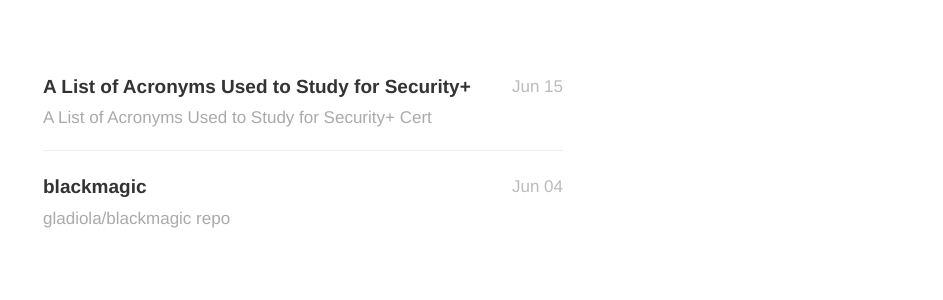
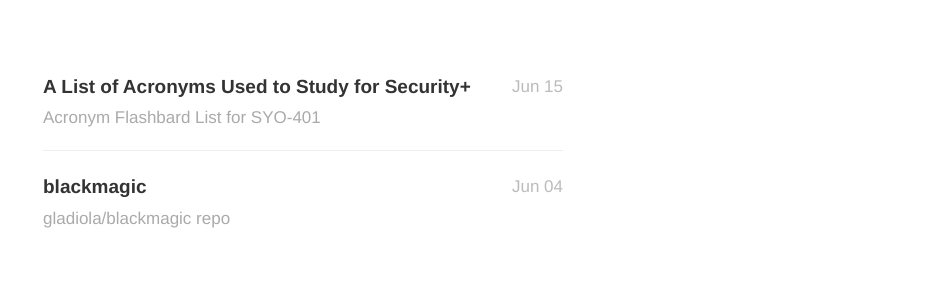
Before and after one commit to gladiola/blog, a Jekyll site: the page built from index.html, in a window 1280 px wide. Shown: the part 367-667 px from the top of the page, without its empty margins (337-1280 px from the left). Built offline with Jekyll 4.4.1, drawn with Linux system fonts in a browser that asks for light colours; nearby versions of some CDN libraries; the list of posts is cut into pages by our own code.

Commit message:
JPO - Description on post

```diff
--- a/_posts/2018-06-18-secPlusAcronyms.markdown
+++ b/_posts/2018-06-18-secPlusAcronyms.markdown
@@ -1,7 +1,7 @@
 ---
 title:  "A List of Acronyms Used to Study for Security+"
 date:   2018-06-15 08:30:00
-description: A List of Acronyms Used to Study for Security+ Cert
+description: Acronym Flashbard List for SYO-401
 ---
 # SYO-401 Acronyms
 While studying for the Security+ certification exam, I noticed that in my practice tests sometimes I was getting tripped up by common acronyms.  To avoid those problems, I went through the test objectives listed in a study guide I was using; and, I pulled out a list of acronyms and made some flashcards.  A transcribed list of those terms is below.
```
